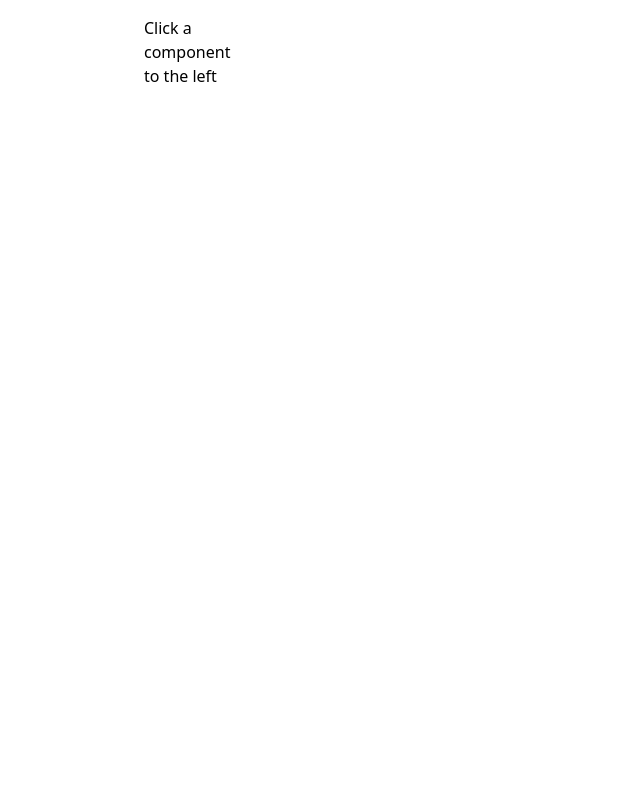
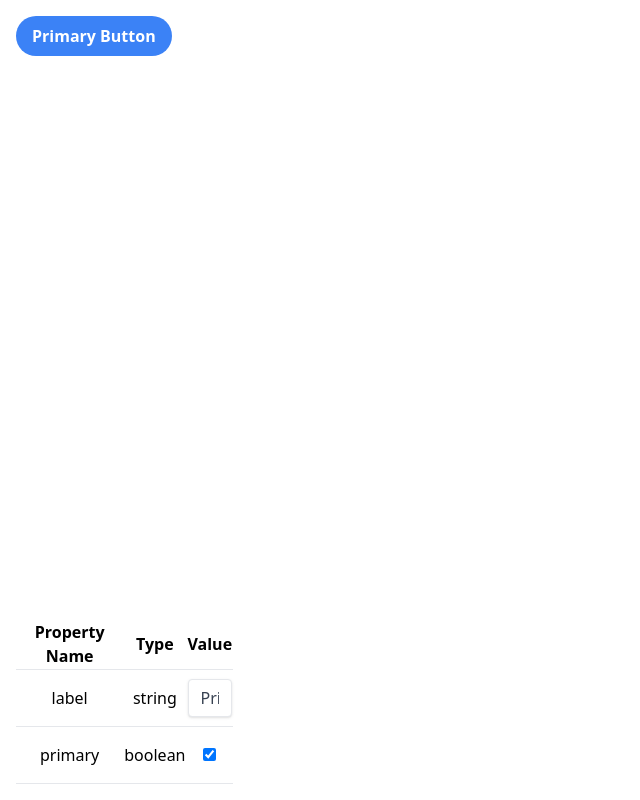
Before and after one commit to aneuhold/cornhole-tracker, a SvelteKit app in the folder client/: page /componentlibrary in a window 1280 px wide. Shown: the whole page, without its empty margins (0-640 px from the left). Built offline with nearby package versions, Linux system fonts and the light colour scheme.

Commit message:
Fix up component library

```diff
--- a/client/src/lib/SideBar.svelte
+++ b/client/src/lib/SideBar.svelte
@@ -1,25 +1,48 @@
-<script lang="ts" context="module">
-	export type Link = {
-		href: string;
-		text: string;
-	};
-</script>
+<script lang="ts">
+	import type { ComponentStoryBooks } from 'src/routes/componentlibrary/+layout.svelte';
 
-<script lang="ts">
-	export let links: Link[];
+	export let currentComponentKey: string;
+
+	/**
+	 * The list of links that should be displayed.
+	 */
+	export let currentStoryKey: string;
+
+	/**
+	 * Can be used to bind to to determine what has been clicked.
+	 */
+	export let componentStoryBooks: ComponentStoryBooks;
+
 	const linkClasses =
 		'flex items-center p-2 text-base font-normal text-gray-900 rounded-lg dark:text-white hover:bg-gray-100 dark:hover:bg-gray-700';
+
+	function createClickHandler(componentName: string, storyName: string) {
+		return () => {
+			currentComponentKey = componentName;
+			currentStoryKey = storyName;
+		};
+	}
 </script>
 
 <template>
 	<aside class="w-64" aria-label="Sidebar">
 		<div class="overflow-y-auto py-4 px-3 bg-gray-50 dark:bg-gray-800">
 			<ul class="space-y-2">
-				{#each links as link}
+				{#each Object.entries(componentStoryBooks) as [componentName, storyBook]}
 					<li>
-						<a href={link.href} class={linkClasses}>
-							<span class="ml-3">{link.text}</span>
-						</a>
+						<span class={linkClasses}>{componentName}</span>
+						<ul>
+							{#each Object.keys(storyBook.stories) as storyName}
+								<li>
+									<button
+										on:click={createClickHandler(componentName, storyName)}
+										class={linkClasses}
+									>
+										<span class="ml-3">{`- ${storyName}`}</span>
+									</button>
+								</li>
+							{/each}
+						</ul>
 					</li>
 				{/each}
 			</ul>
--- a/client/src/lib/button/Button.svelte
+++ b/client/src/lib/button/Button.svelte
@@ -1,3 +1,21 @@
+<script lang="ts" context="module">
+	import type { ComponentStories } from 'src/routes/componentlibrary/+page.svelte';
+
+	export const buttonStories: ComponentStories = {
+		Primary: {
+			props: {
+				label: 'Primary Button',
+				primary: true
+			}
+		},
+		'Non Primary': {
+			props: {
+				label: 'Secondary Button'
+			}
+		}
+	};
+</script>
+
 <script lang="ts">
 	import { createEventDispatcher } from 'svelte';
 
@@ -9,16 +27,13 @@
 	/**
 	 * Button contents
 	 */
-	export let label = '';
+	export let label = 'Button';
 
 	const standardClasses = 'font-bold py-2 px-4 rounded-full';
-	function getPrimaryClasses() {
-		if (primary) {
-			return 'bg-blue-500 hover:bg-blue-700 text-white';
-		}
-		return 'bg-transparent hover:bg-blue-500 text-blue-700 font-semibold hover:text-white border-blue-500 hover:border-transparent';
-	}
-	const classes = standardClasses + ' ' + getPrimaryClasses();
+
+	$: primaryClasses = primary
+		? 'bg-blue-500 hover:bg-blue-700 text-white'
+		: 'bg-transparent hover:bg-blue-500 text-blue-700 font-semibold hover:text-white border-blue-500 hover:border-transparent';
 
 	const dispatch = createEventDispatcher();
 
@@ -30,6 +45,6 @@
 	}
 </script>
 
-<button type="button" class={classes} on:click={onClick}>
+<button type="button" class={standardClasses + ' ' + primaryClasses} on:click={onClick}>
 	{label}
 </button>
--- /dev/null
+++ b/client/src/lib/componentLib/ComponentControls.svelte
@@ -0,0 +1,60 @@
+<script lang="ts">
+	import type { ComponentStory } from 'src/routes/componentlibrary/+layout.svelte';
+
+	export let componentStory: ComponentStory;
+
+	function createStringHandler(propName: string) {
+		return (event: Event) => {
+			const element = event.target as HTMLInputElement;
+			componentStory.props[propName] = element.value;
+		};
+	}
+
+	function createBooleanHandler(propName: string) {
+		return (event: Event) => {
+			const element = event.target as HTMLInputElement;
+			componentStory.props[propName] = element.checked;
+		};
+	}
+
+	const stringInputClasses =
+		'shadow appearance-none border rounded w-full py-2 px-3 text-gray-700 leading-tight focus:outline-none focus:shadow-outline';
+</script>
+
+<table class="table-auto componentLibTable centerText">
+	<thead>
+		<tr class="border-b">
+			<th>Property Name</th>
+			<th>Type</th>
+			<th>Value</th>
+		</tr>
+	</thead>
+	<tbody>
+		{#each Object.entries(componentStory.props) as [propName, propValue]}
+			<tr class="border-b">
+				<td class="px-6 py-4">{propName}</td>
+				<td>{typeof propValue}</td>
+				<td>
+					{#if typeof propValue === 'string'}
+						<input
+							class={stringInputClasses}
+							on:input={createStringHandler(propName)}
+							value={propValue}
+						/>
+					{:else if typeof propValue === 'boolean'}
+						<input type="checkbox" on:click={createBooleanHandler(propName)} checked={propValue} />
+					{/if}
+				</td>
+			</tr>
+		{/each}
+	</tbody>
+</table>
+
+<style>
+	.componentLibTable {
+		width: 100%;
+	}
+	.centerText {
+		text-align: center;
+	}
+</style>
--- a/client/src/lib/componentLib/ComponentWrap.svelte
+++ /dev/null
@@ -1,8 +0,0 @@
-<script lang="ts">
-	export let component: ConstructorOfATypedSvelteComponent;
-</script>
-
-<template>
-	<svelte:component this={component} />
-	<p>This will be some controls for the component</p>
-</template>
--- a/client/src/routes/+layout.svelte
+++ b/client/src/routes/+layout.svelte
@@ -12,26 +12,7 @@
 		display: flex;
 		flex-direction: column;
 		width: 100%;
-		max-width: 1024px;
 		margin: 0 auto;
 		box-sizing: border-box;
 	}
-
-	footer {
-		display: flex;
-		flex-direction: column;
-		justify-content: center;
-		align-items: center;
-		padding: 40px;
-	}
-
-	footer a {
-		font-weight: bold;
-	}
-
-	@media (min-width: 480px) {
-		footer {
-			padding: 40px 0;
-		}
-	}
 </style>
--- a/client/src/routes/componentlibrary/+layout.svelte
+++ /dev/null
@@ -1,32 +0,0 @@
-<script lang="ts">
-	import SideBar, { type Link } from '$lib/SideBar.svelte';
-
-	const links: Link[] = [
-		{
-			href: 'componentlibrary/button',
-			text: 'Button'
-		}
-	];
-</script>
-
-<svelte:head>
-	<title>Component Library</title>
-	<meta name="description" content="The component library for this app" />
-</svelte:head>
-
-<div class="componentLibraryContainer">
-	<SideBar {links} />
-	<div class="componentContainer">
-		<slot />
-	</div>
-</div>
-
-<style>
-	.componentLibraryContainer {
-		display: grid;
-		grid-template-columns: min-content 1fr;
-	}
-	.componentContainer {
-		margin: 16px;
-	}
-</style>
--- a/client/src/routes/componentlibrary/+page.svelte
+++ b/client/src/routes/componentlibrary/+page.svelte
@@ -1 +1,65 @@
-<p>Click a component to the left</p>
+<script lang="ts" context="module">
+	export type ComponentStoryBooks = { [componentName: string]: ComponentStoryBook };
+	export type ComponentStoryBook = {
+		component: any;
+		stories: ComponentStories;
+	};
+	export type ComponentStories = { [storyName: string]: ComponentStory };
+	export type ComponentStory = {
+		props: { [propName: string]: any };
+	};
+	export type CurrentStoryInfo = {
+		currentComponent: string;
+		currentStory: string;
+	};
+</script>
+
+<script lang="ts">
+	import SideBar from 'src/lib/SideBar.svelte';
+	import Button, { buttonStories } from 'src/lib/button/Button.svelte';
+	import ComponentControls from 'src/lib/componentLib/ComponentControls.svelte';
+
+	let componentStoryBooks: ComponentStoryBooks = {
+		Button: {
+			component: Button,
+			stories: buttonStories
+		}
+	};
+
+	let currentComponentKey = Object.keys(componentStoryBooks)[0];
+	let currentStoryKey = Object.keys(componentStoryBooks[currentComponentKey].stories)[0];
+</script>
+
+<svelte:head>
+	<title>Component Library</title>
+	<meta name="description" content="The component library for this app" />
+</svelte:head>
+
+<div class="componentLibraryContainer">
+	<SideBar bind:componentStoryBooks bind:currentComponentKey bind:currentStoryKey />
+	<div class="componentContainer">
+		<div>
+			<svelte:component
+				this={componentStoryBooks[currentComponentKey].component}
+				{...componentStoryBooks[currentComponentKey].stories[currentStoryKey].props}
+			/>
+		</div>
+
+		<ComponentControls
+			bind:componentStory={componentStoryBooks[currentComponentKey].stories[currentStoryKey]}
+		/>
+	</div>
+</div>
+
+<style>
+	.componentLibraryContainer {
+		display: grid;
+		grid-template-columns: min-content 1fr;
+		height: 100vh;
+	}
+	.componentContainer {
+		margin: 16px;
+		display: grid;
+		grid-template-rows: 1fr min-content;
+	}
+</style>
--- a/client/src/routes/componentlibrary/button/+page.svelte
+++ /dev/null
@@ -1,40 +0,0 @@
-<script lang="ts">
-	import Button from 'src/lib/button/Button.svelte';
-
-	let buttonProps: { [propName: string]: any } = {
-		label: 'test'
-	};
-
-	function createUpdatePropFunction(propName: string) {
-		return (event: Event) => {
-			buttonProps[propName] = event?.target?.value;
-		};
-	}
-</script>
-
-<Button {...buttonProps} />
-
-<table class="table-auto componentLibTable">
-	<thead>
-		<tr>
-			<th>Property Name</th>
-			<th>Type</th>
-			<th>Value</th>
-		</tr>
-	</thead>
-	<tbody>
-		{#each Object.entries(buttonProps) as prop}
-			<tr>
-				<td>{prop[0]}</td>
-				<td>{typeof prop[1]}</td>
-				<td><input on:change={createUpdatePropFunction(prop[0])} value={prop[1]} /></td>
-			</tr>
-		{/each}
-	</tbody>
-</table>
-
-<style>
-	.componentLibTable {
-		width: 100%;
-	}
-</style>
```
Also changed, not shown: 1 other file (tests, documents, lock files or other folders).
